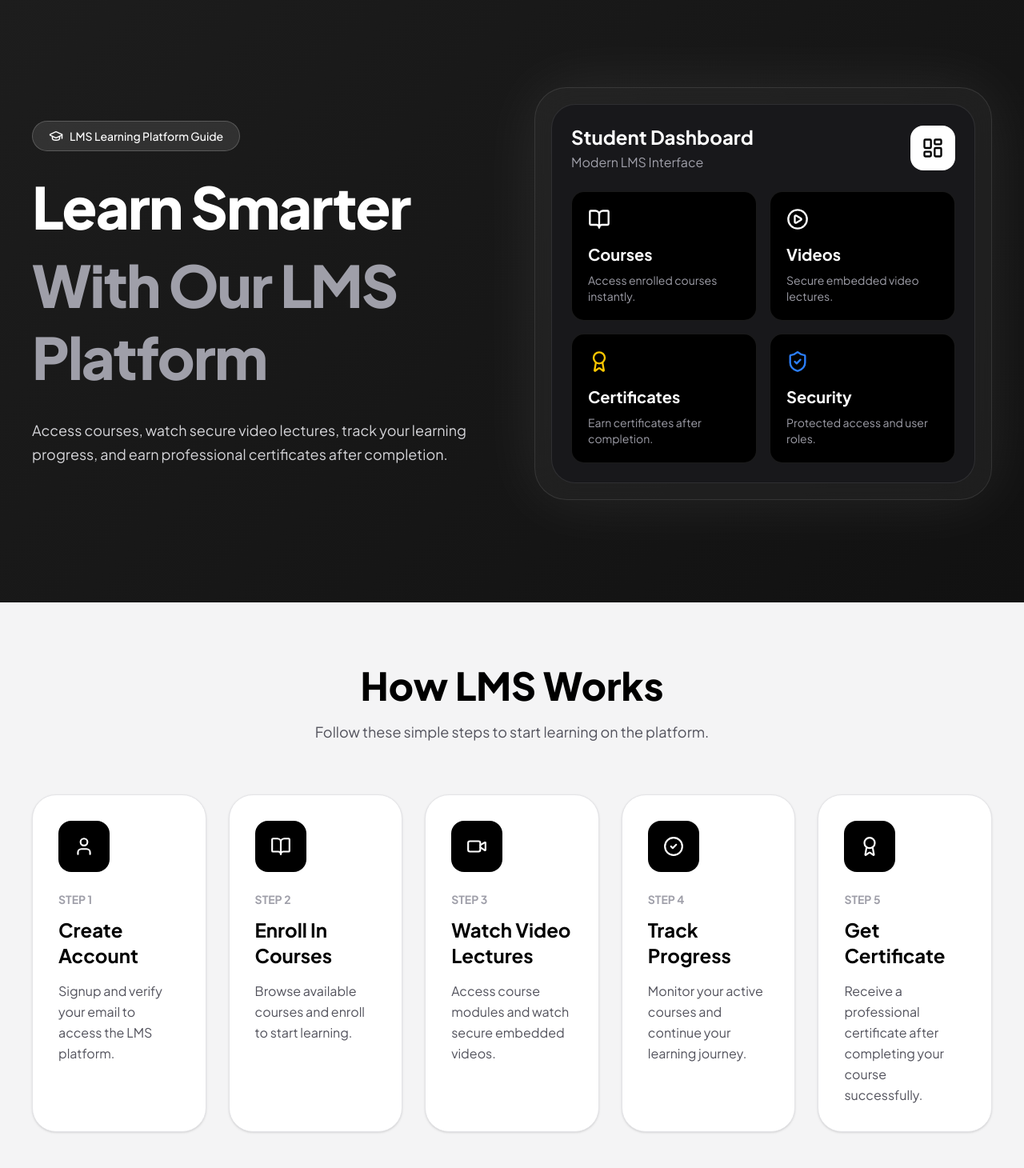
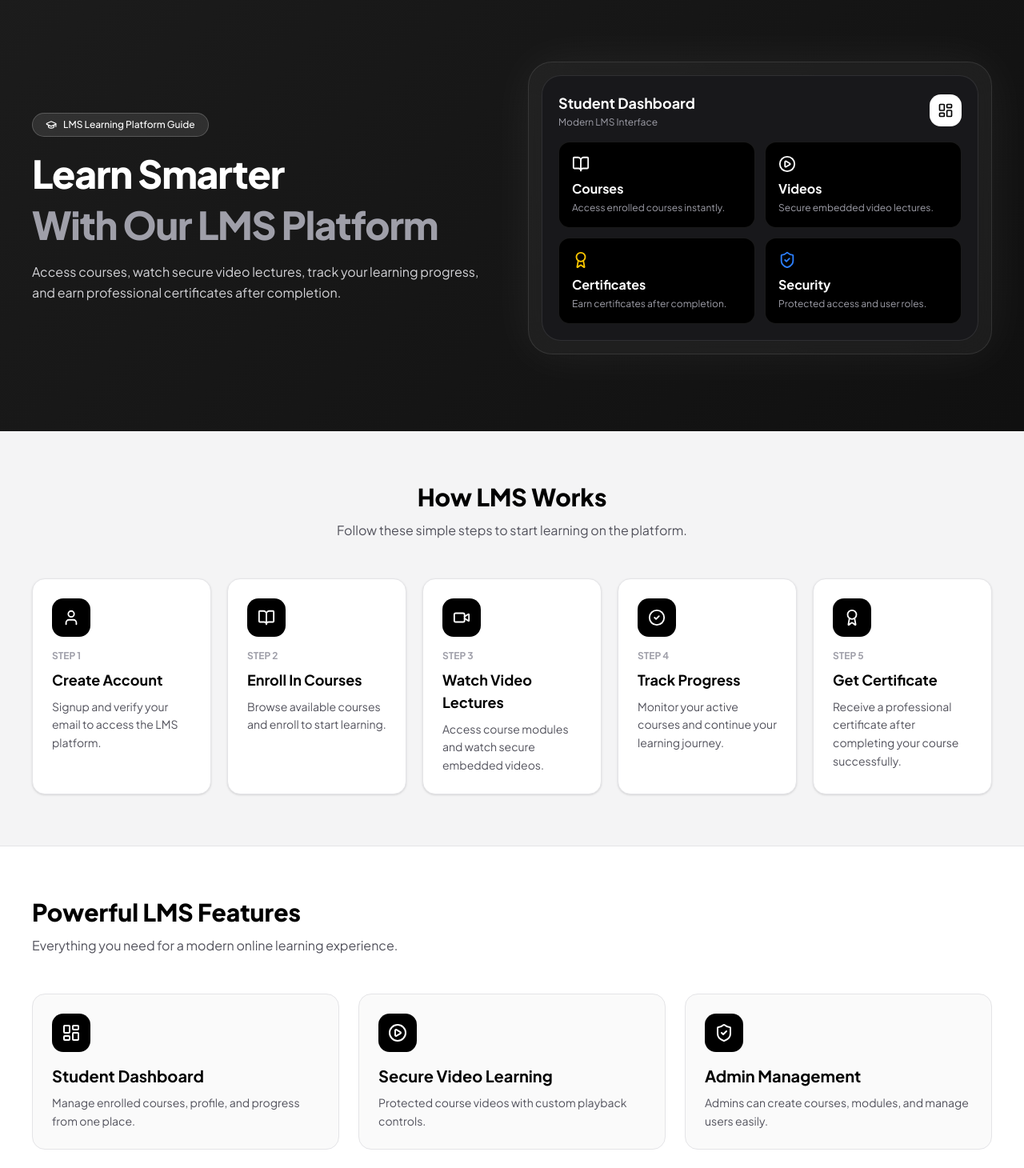
Before and after one commit to muhammadfaizan45890/NewLMS-Frontend, a React (Vite) app: page / in a window 1280 px wide. Shown: the part 1760-3220 px from the top of the page at 80% size. Built offline with nearby package versions, Linux system fonts and the light colour scheme; no server answers.

Commit message:
Update Middle.jsx

```diff
--- a/src/pages/Middle.jsx
+++ b/src/pages/Middle.jsx
@@ -18,27 +18,27 @@ const Middle = () => {
     {
       title: "Create Account",
       desc: "Signup and verify your email to access the LMS platform.",
-      icon: <User size={26} />,
+      icon: <User size={22} />,
     },
     {
       title: "Enroll In Courses",
       desc: "Browse available courses and enroll to start learning.",
-      icon: <BookOpen size={26} />,
+      icon: <BookOpen size={22} />,
     },
     {
       title: "Watch Video Lectures",
       desc: "Access course modules and watch secure embedded videos.",
-      icon: <Video size={26} />,
+      icon: <Video size={22} />,
     },
     {
       title: "Track Progress",
       desc: "Monitor your active courses and continue your learning journey.",
-      icon: <CheckCircle2 size={26} />,
+      icon: <CheckCircle2 size={22} />,
     },
     {
       title: "Get Certificate",
       desc: "Receive a professional certificate after completing your course successfully.",
-      icon: <Award size={26} />,
+      icon: <Award size={22} />,
     },
   ];
 
@@ -47,27 +47,27 @@ const Middle = () => {
     {
       title: "Student Dashboard",
       desc: "Manage enrolled courses, profile, and progress from one place.",
-      icon: <LayoutDashboard size={28} />,
+      icon: <LayoutDashboard size={24} />,
     },
     {
       title: "Secure Video Learning",
       desc: "Protected course videos with custom playback controls.",
-      icon: <PlayCircle size={28} />,
+      icon: <PlayCircle size={24} />,
     },
     {
       title: "Admin Management",
       desc: "Admins can create courses, modules, and manage users easily.",
-      icon: <ShieldCheck size={28} />,
+      icon: <ShieldCheck size={24} />,
     },
     {
       title: "Course Certificates",
       desc: "Students receive digital certificates after successfully completing courses.",
-      icon: <Award size={28} />,
+      icon: <Award size={24} />,
     },
     {
       title: "Responsive Design",
       desc: "Fully optimized for mobile, tablet, and desktop devices.",
-      icon: <Sparkles size={28} />,
+      icon: <Sparkles size={24} />,
     },
   ];
 
@@ -112,23 +112,23 @@ const Middle = () => {
       </div>
 
       {/* ================= HERO SECTION ================= */}
-      <section className="relative animated-bg text-white px-4 sm:px-6 lg:px-10 py-20 lg:py-32">
-        <div className="relative max-w-7xl mx-auto grid lg:grid-cols-2 gap-14 items-center">
+      <section className="relative animated-bg text-white px-4 sm:px-6 lg:px-10 py-16 lg:py-24">
+        <div className="relative max-w-7xl mx-auto grid lg:grid-cols-2 gap-10 items-center">
           {/* LEFT */}
           <div>
-            <div className="inline-flex items-center gap-2 bg-white/10 border border-white/20 rounded-full px-5 py-2 text-sm font-medium mb-6 backdrop-blur-md">
-              <GraduationCap size={18} />
+            <div className="inline-flex items-center gap-2 bg-white/10 border border-white/20 rounded-full px-4 py-1.5 text-xs font-medium mb-4 backdrop-blur-md">
+              <GraduationCap size={14} />
               LMS Learning Platform Guide
             </div>
 
-            <h1 className="text-4xl sm:text-5xl lg:text-7xl font-black leading-tight tracking-tight">
+            <h1 className="text-2xl sm:text-3xl lg:text-5xl font-black leading-tight tracking-tight">
               Learn Smarter
-              <span className="block text-zinc-400 mt-2">
+              <span className="block text-zinc-400 mt-1">
                 With Our LMS Platform
               </span>
             </h1>
 
-            <p className="text-zinc-300 text-lg mt-8 leading-relaxed max-w-2xl">
+            <p className="text-zinc-300 text-sm sm:text-base mt-4 leading-relaxed max-w-2xl">
               Access courses, watch secure video lectures, track your learning
               progress, and earn professional certificates after completion.
             </p>
@@ -138,37 +138,37 @@ const Middle = () => {
 
           {/* RIGHT – Dashboard preview */}
           <div className="relative flex justify-center">
-            <div className="w-full max-w-2xl rounded-[40px] border border-white/10 bg-white/5 backdrop-blur-xl p-5 shadow-[0_0_80px_rgba(255,255,255,0.08)]">
-              <div className="bg-zinc-900 rounded-[30px] p-6 border border-white/10">
-                <div className="flex items-center justify-between mb-6">
+            <div className="w-full max-w-2xl rounded-[30px] border border-white/10 bg-white/5 backdrop-blur-xl p-4 shadow-[0_0_60px_rgba(255,255,255,0.06)]">
+              <div className="bg-zinc-900 rounded-[24px] p-5 border border-white/10">
+                <div className="flex items-center justify-between mb-4">
                   <div>
-                    <h3 className="text-2xl font-bold">Student Dashboard</h3>
-                    <p className="text-zinc-400 mt-1">Modern LMS Interface</p>
+                    <h3 className="text-lg font-bold">Student Dashboard</h3>
+                    <p className="text-zinc-400 text-xs mt-0.5">Modern LMS Interface</p>
                   </div>
-                  <div className="w-14 h-14 rounded-2xl bg-white text-black flex items-center justify-center">
-                    <LayoutDashboard size={28} />
+                  <div className="w-10 h-10 rounded-xl bg-white text-black flex items-center justify-center">
+                    <LayoutDashboard size={20} />
                   </div>
                 </div>
-                <div className="grid grid-cols-2 gap-4">
-                  <div className="bg-black rounded-2xl p-5 border border-white/10">
-                    <BookOpen className="mb-4 text-white" size={28} />
-                    <h4 className="font-bold text-xl">Courses</h4>
-                    <p className="text-zinc-400 text-sm mt-2">Access enrolled courses instantly.</p>
+                <div className="grid grid-cols-2 gap-3">
+                  <div className="bg-black rounded-xl p-4 border border-white/10">
+                    <BookOpen className="mb-2 text-white" size={22} />
+                    <h4 className="font-bold text-base">Courses</h4>
+                    <p className="text-zinc-400 text-xs mt-1">Access enrolled courses instantly.</p>
                   </div>
-                  <div className="bg-black rounded-2xl p-5 border border-white/10">
-                    <PlayCircle className="mb-4 text-white" size={28} />
-                    <h4 className="font-bold text-xl">Videos</h4>
-                    <p className="text-zinc-400 text-sm mt-2">Secure embedded video lectures.</p>
+                  <div className="bg-black rounded-xl p-4 border border-white/10">
+                    <PlayCircle className="mb-2 text-white" size={22} />
+                    <h4 className="font-bold text-base">Videos</h4>
+                    <p className="text-zinc-400 text-xs mt-1">Secure embedded video lectures.</p>
                   </div>
-                  <div className="bg-black rounded-2xl p-5 border border-white/10">
-                    <Award className="mb-4 text-yellow-400" size={28} />
-                    <h4 className="font-bold text-xl">Certificates</h4>
-                    <p className="text-zinc-400 text-sm mt-2">Earn certificates after completion.</p>
+                  <div className="bg-black rounded-xl p-4 border border-white/10">
+                    <Award className="mb-2 text-yellow-400" size={22} />
+                    <h4 className="font-bold text-base">Certificates</h4>
+                    <p className="text-zinc-400 text-xs mt-1">Earn certificates after completion.</p>
                   </div>
-                  <div className="bg-black rounded-2xl p-5 border border-white/10">
-                    <ShieldCheck className="mb-4 text-blue-500" size={28} />
-                    <h4 className="font-bold text-xl">Security</h4>
-                    <p className="text-zinc-400 text-sm mt-2">Protected access and user roles.</p>
+                  <div className="bg-black rounded-xl p-4 border border-white/10">
+                    <ShieldCheck className="mb-2 text-blue-500" size={22} />
+                    <h4 className="font-bold text-base">Security</h4>
+                    <p className="text-zinc-400 text-xs mt-1">Protected access and user roles.</p>
                   </div>
                 </div>
               </div>
@@ -178,26 +178,26 @@ const Middle = () => {
       </section>
 
       {/* ================= HOW IT WORKS ================= */}
-      <section className="relative px-4 sm:px-6 lg:px-10 py-20 bg-zinc-100">
+      <section className="relative px-4 sm:px-6 lg:px-10 py-16 bg-zinc-100">
         <div className="max-w-7xl mx-auto">
-          <div className="text-center mb-16">
-            <h2 className="text-4xl sm:text-5xl font-black text-black">How LMS Works</h2>
-            <p className="text-zinc-600 mt-5 max-w-2xl mx-auto text-lg">
+          <div className="text-center mb-12">
+            <h2 className="text-2xl sm:text-3xl font-black text-black">How LMS Works</h2>
+            <p className="text-zinc-600 mt-3 max-w-2xl mx-auto text-sm sm:text-base">
               Follow these simple steps to start learning on the platform.
             </p>
           </div>
-          <div className="grid grid-cols-1 md:grid-cols-2 xl:grid-cols-5 gap-7">
+          <div className="grid grid-cols-1 md:grid-cols-2 xl:grid-cols-5 gap-5">
             {studentSteps.map((step, index) => (
               <div
                 key={index}
-                className="bg-white rounded-[30px] p-8 border border-zinc-200 shadow-sm"
+                className="bg-white rounded-2xl p-6 border border-zinc-200 shadow-sm"
               >
-                <div className="w-16 h-16 rounded-2xl bg-black text-white flex items-center justify-center mb-6">
+                <div className="w-12 h-12 rounded-xl bg-black text-white flex items-center justify-center mb-4">
                   {step.icon}
                 </div>
-                <div className="text-sm font-bold text-zinc-400 mb-3">STEP {index + 1}</div>
-                <h3 className="text-2xl font-bold text-black mb-4">{step.title}</h3>
-                <p className="text-zinc-600 leading-relaxed">{step.desc}</p>
+                <div className="text-xs font-bold text-zinc-400 mb-2">STEP {index + 1}</div>
+                <h3 className="text-lg font-bold text-black mb-2">{step.title}</h3>
+                <p className="text-zinc-600 text-sm leading-relaxed">{step.desc}</p>
               </div>
             ))}
           </div>
@@ -205,25 +205,25 @@ const Middle = () => {
       </section>
 
       {/* ================= FEATURES ================= */}
-      <section className="relative bg-white px-4 sm:px-6 lg:px-10 py-20 border-y border-zinc-200">
+      <section className="relative bg-white px-4 sm:px-6 lg:px-10 py-16 border-y border-zinc-200">
         <div className="max-w-7xl mx-auto">
-          <div className="mb-16">
-            <h2 className="text-4xl sm:text-5xl font-black text-black">Powerful LMS Features</h2>
-            <p className="text-zinc-600 mt-5 max-w-2xl text-lg">
+          <div className="mb-12">
+            <h2 className="text-2xl sm:text-3xl font-black text-black">Powerful LMS Features</h2>
+            <p className="text-zinc-600 mt-3 max-w-2xl text-sm sm:text-base">
               Everything you need for a modern online learning experience.
             </p>
           </div>
-          <div className="grid grid-cols-1 md:grid-cols-2 xl:grid-cols-3 gap-8">
+          <div className="grid grid-cols-1 md:grid-cols-2 xl:grid-cols-3 gap-6">
             {features.map((feature, index) => (
               <div
                 key={index}
-                className="rounded-[35px] border border-zinc-200 p-8 bg-zinc-50"
+                className="rounded-2xl border border-zinc-200 p-6 bg-zinc-50"
               >
-                <div className="w-16 h-16 rounded-2xl bg-black text-white flex items-center justify-center mb-6">
+                <div className="w-12 h-12 rounded-xl bg-black text-white flex items-center justify-center mb-4">
                   {feature.icon}
                 </div>
-                <h3 className="text-3xl font-bold text-black mb-4">{feature.title}</h3>
-                <p className="text-zinc-600 leading-relaxed text-lg">{feature.desc}</p>
+                <h3 className="text-xl font-bold text-black mb-2">{feature.title}</h3>
+                <p className="text-zinc-600 text-sm leading-relaxed">{feature.desc}</p>
               </div>
             ))}
           </div>
@@ -231,14 +231,14 @@ const Middle = () => {
       </section>
 
       {/* ================= CTA – No button ================= */}
-      <section className="relative px-4 sm:px-6 lg:px-10 py-20">
-        <div className="max-w-6xl mx-auto bg-black rounded-[40px] p-10 sm:p-14 text-center text-white relative overflow-hidden">
+      <section className="relative px-4 sm:px-6 lg:px-10 py-16">
+        <div className="max-w-6xl mx-auto bg-black rounded-[30px] p-8 sm:p-10 text-center text-white relative overflow-hidden">
           <div className="absolute inset-0 opacity-20 bg-[radial-gradient(circle_at_top_left,white,transparent_40%)]" />
           <div className="relative">
-            <h2 className="text-4xl sm:text-5xl font-black leading-tight">
+            <h2 className="text-2xl sm:text-3xl font-black leading-tight">
               Ready To Start Learning?
             </h2>
-            <p className="text-zinc-300 mt-6 max-w-2xl mx-auto text-lg leading-relaxed">
+            <p className="text-zinc-300 mt-4 max-w-2xl mx-auto text-sm sm:text-base leading-relaxed">
               Join the LMS platform today and unlock modern learning with
               interactive courses, secure videos, and completion certificates.
             </p>
```
